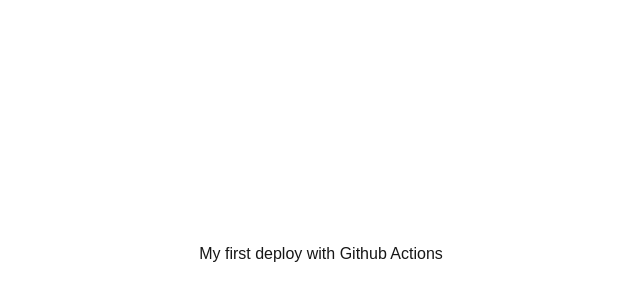
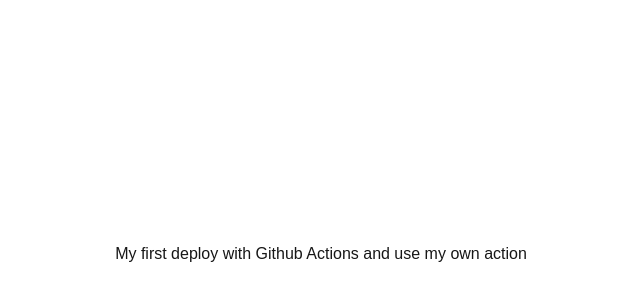
Before and after one commit to christianncode/learning-github-actions, a Next.js app: page / in a window 1280 px wide. Shown: the part 146-446 px from the top of the page, without its empty margins (319-959 px from the left). Built offline with nearby package versions, Linux system fonts and the light colour scheme.

Commit message:
update home

```diff
--- a/src/app/page.tsx
+++ b/src/app/page.tsx
@@ -2,7 +2,7 @@ export default function Home() {
   return (
     <div className="grid grid-rows-[20px_1fr_20px] items-center justify-items-center min-h-screen p-8 pb-20 gap-16 sm:p-20">
       <main className="flex flex-col gap-[32px] row-start-2 items-center sm:items-start">
-        <h1>My first deploy with Github Actions</h1>
+        <h1>My first deploy with Github Actions and use my own action</h1>
       </main>
     </div>
   );
```
